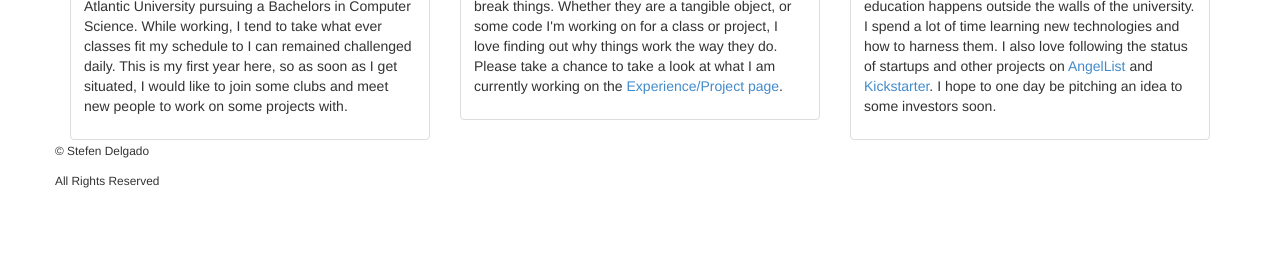
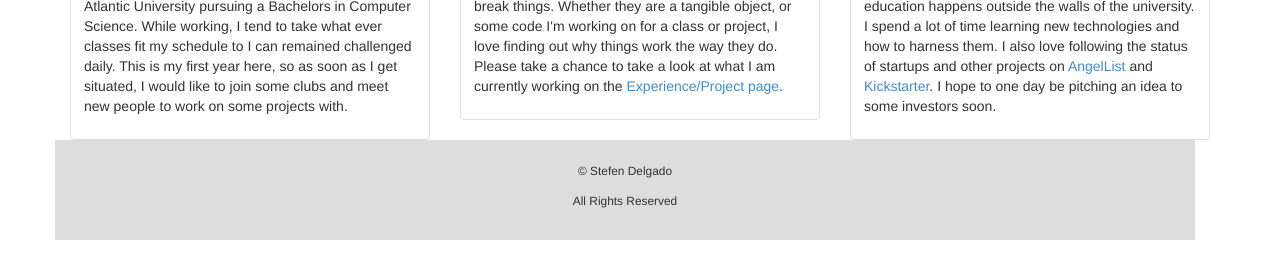
Before and after one commit to milenam/ThreePageWebSite-MP01, a plain HTML site: page index.html in a window 1280 px wide. Shown: the part 459-738 px from the top of the page. Drawn offline with nearby package versions, Linux system fonts and the light colour scheme.

Commit message:
Added style to footer

```diff
--- a/css/custom.css
+++ b/css/custom.css
@@ -15,3 +15,12 @@ body { padding-top: 50px; }
     width: 100%;
     height: 100%;
 }
+footer{
+	background: #DDDDDD;
+	width:100%;
+	height:80%;
+		text-align: center;
+		margin: 0 auto;
+		padding: 20px;
+
+	}
```
